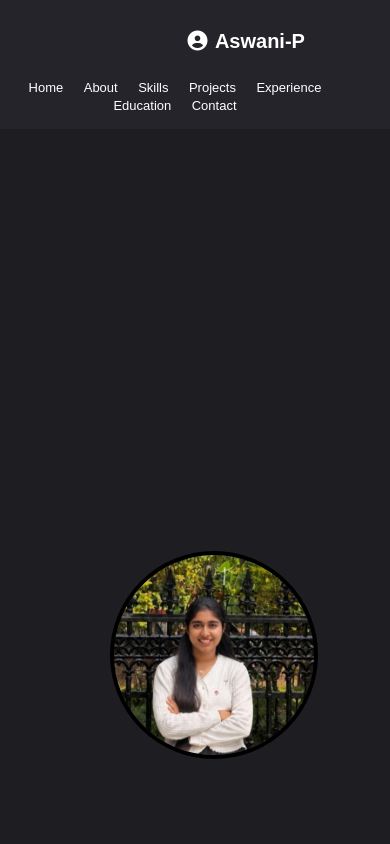
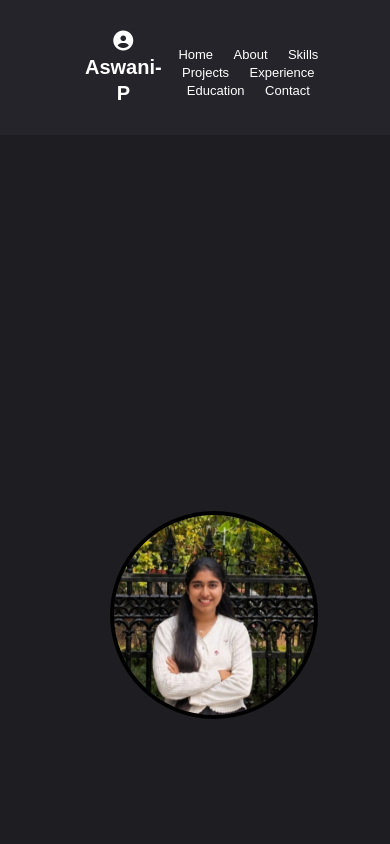
Before and after one commit to aswani-py/Portfolio, a plain HTML site: page index.html in a window 390 px wide. Shown: the top 844 px of the page. Drawn offline with Linux system fonts and the light colour scheme.

Commit message:
final update

```diff
--- a/portfolio.css
+++ b/portfolio.css
@@ -262,7 +262,7 @@ body{
 
 @media (max-width: 768px) {
   .navbar {
-    flex-direction: column !important;
+    flex-direction: row !important;
     height: auto !important;
     padding: 15px !important;
     text-align: center;
@@ -291,7 +291,7 @@ body{
     padding: 20px !important;
     height: auto !important;
     min-height: auto !important;
-    padding-top: 110px !important;
+    padding-top: 70px !important;
   }
 
   #home h1, h1 {
```
